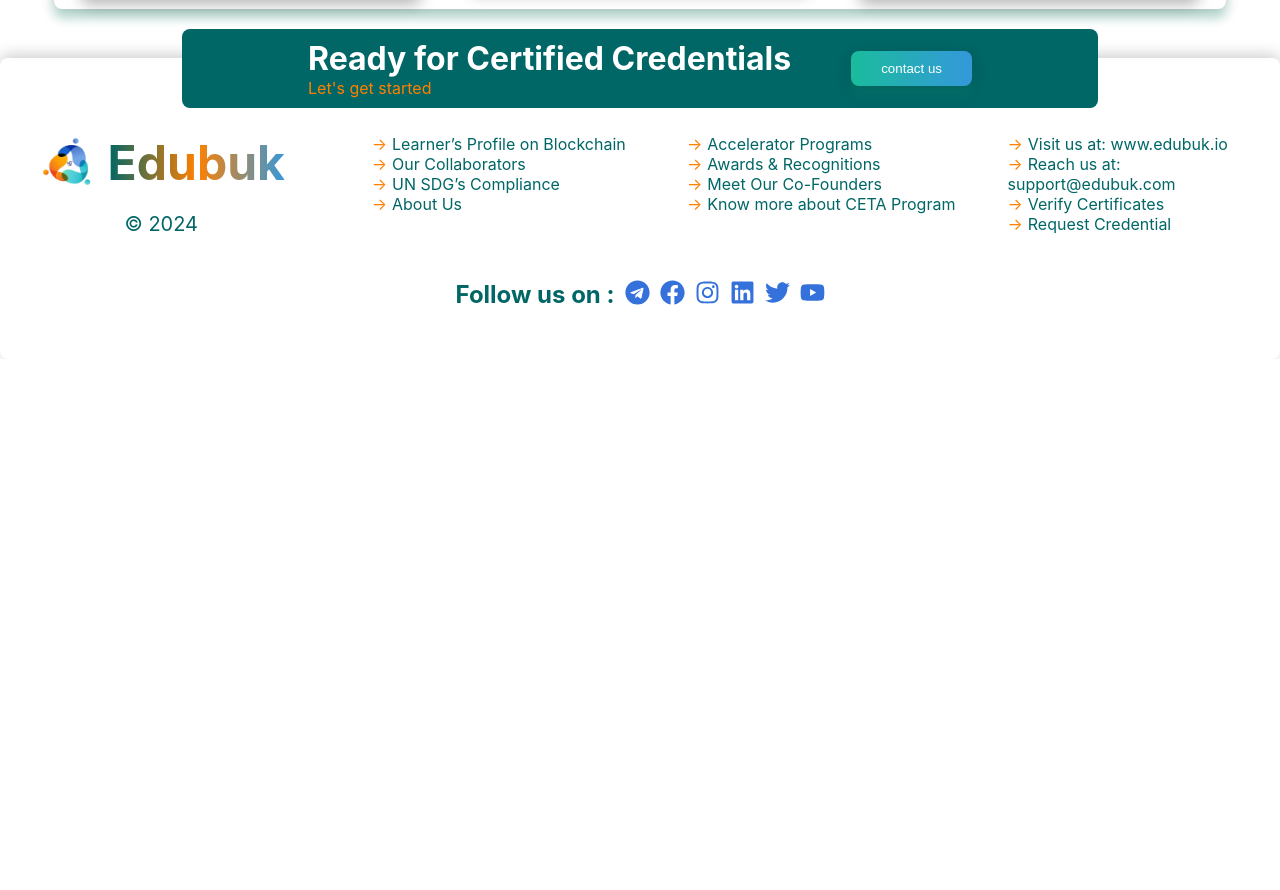
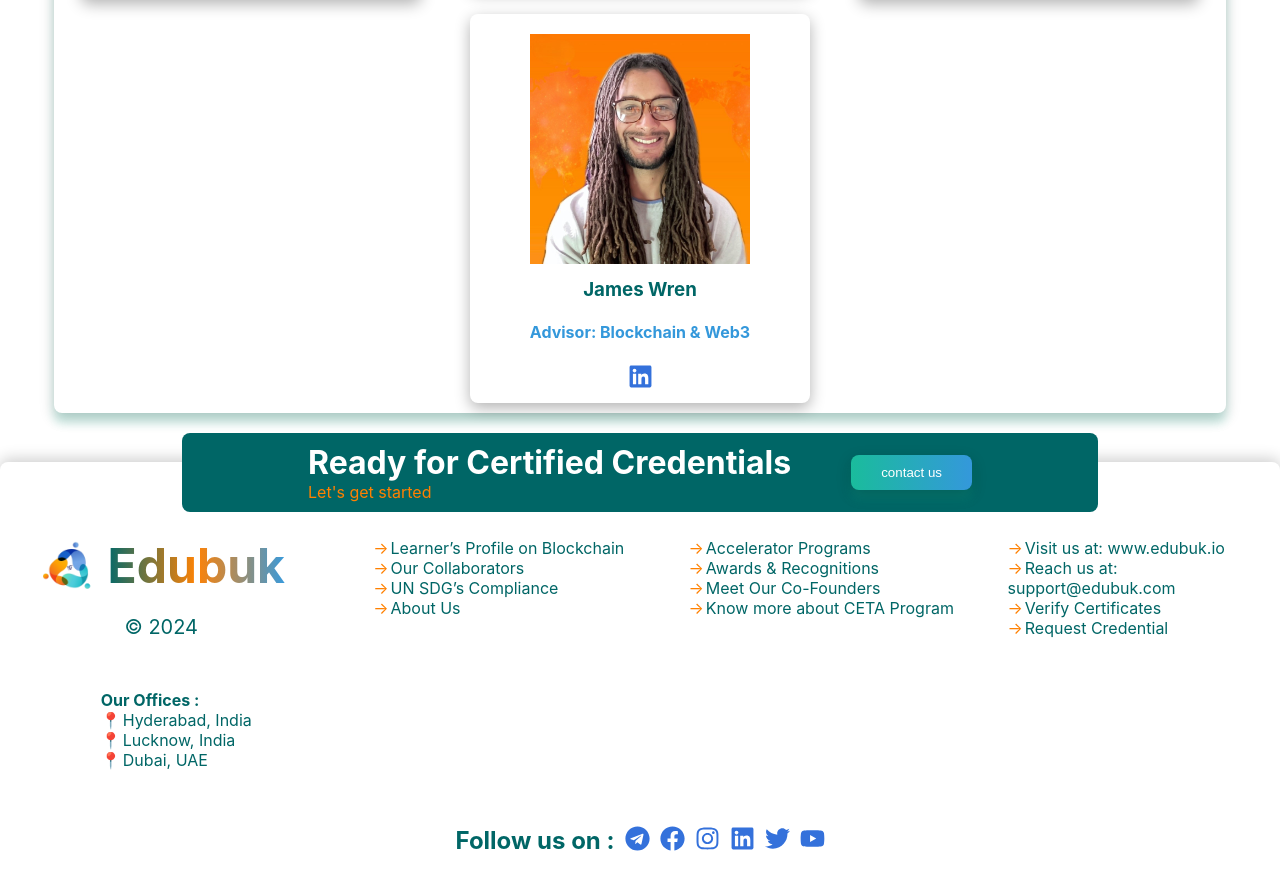
Before and after one commit to edubuk/Lisk, a React (Create React App) app: page /about in a window 1280 px wide. Shown: the part 2178-3068 px from the top of the page. Before the commit the page ends 2537 px from the top, so only its background shows below. Built offline with nearby package versions, Linux system fonts and the light colour scheme; no server answers.

Commit message:
office location added

```diff
--- a/src/Components/About/About.jsx
+++ b/src/Components/About/About.jsx
@@ -7,6 +7,7 @@ import team4 from '../../assets/Team/team4.JPG'
 import advisor1 from '../../assets/Advisor/advisor1.jpg'
 import advisor2 from '../../assets/Advisor/advisor2.jpg'
 import advisor3 from '../../assets/Advisor/advisor3.jpg'
+import advisor4 from '../../assets/Advisor/advisor4.jpeg'
 import { FaLinkedin, FaTelegram } from 'react-icons/fa6'
 import { MdOutlineMail } from "react-icons/md";
 import Footer from '../Footer/Footer'
@@ -77,6 +78,13 @@ const About = () => {
       name:"Dr. Sindhu Bhaskar",
       tag: "Co-Founder, EST Global,Forbes Council Member",
       linkedInLink:"https://www.linkedin.com/in/dr-sindhu-bhaskar-55a84568/",
+    },
+    {
+      id:4,
+      imgSrc:advisor4,
+      name:"James Wren",
+      tag: "Advisor: Blockchain & Web3",
+      linkedInLink:"https://www.linkedin.com/in/james-wren-15b8b759/",
     }
   ]
   return (
--- a/src/Components/Footer/Footer.jsx
+++ b/src/Components/Footer/Footer.jsx
@@ -48,7 +48,16 @@ const Footer = () => {
       <li><Link to='/finder'>Request Credential</Link></li>
     </ul>
     </div>
+    <div className='office-col'>
+    <ul>
+      <li><strong>Our Offices : </strong></li>
+      <li>Hyderabad, India</li>
+      <li>Lucknow, India</li>
+      <li>Dubai, UAE</li>
+    </ul>
     </div>
+    </div>
+    <div className='columns'>
     <div className='social-icon'>
       <h2>Follow us on :</h2>
       <a href='https://t.me/edubukofficial' target='_blank' rel='noreferrer'><FaTelegram id='icon'/></a>
@@ -58,6 +67,13 @@ const Footer = () => {
       <a href='https://x.com/edubuktrust' target='_blank' rel="noreferrer"><FaTwitter id='icon'/></a>
       <a href='https://www.youtube.com/channel/UC4g4MH4F_JTbd1tqNS5pq1g/videos' target='_blank' rel="noreferrer"><FaYoutube id='icon'/></a>
     </div>
+    {/* <div>
+      <h2>Our Office :</h2>
+      <h3>Hyderabad,Telangana</h3>
+      <h3>Lucknow, Uttar Pradesh</h3>
+      <h3>Dubai, UAE</h3>
+    </div> */}
+    </div>
     </div>
     </div>
   );
--- a/src/Components/Footer/footer.css
+++ b/src/Components/Footer/footer.css
@@ -120,18 +120,19 @@
     color: #006666;
   }
 
-  .columns
+  .columns,.office-col
   {
     display: flex;
     flex-direction: column;
     align-items: center;
     justify-content: flex-start;
     margin-top: 10px;
-    column-gap: 5px;
+    column-gap: 3px;
   }
 
-  .columns ul {
+  .columns ul,.office-col ul {
     list-style: none;
+    color: #006666;
   }
 
   .columns ul li>a
@@ -142,9 +143,18 @@
   .columns ul li::before
   {
     content: "→";
-    margin-right: 5px;
+    margin-right: 2px;
     color: #ff8000;
   }
+
+
+  .office-col ul li:not(:first-child)::before
+  {
+    content: "📍";
+    margin-right: 2px;
+    color: #ff8000;
+  }
+
 
   .social-icon
   {
```
Also changed, not shown: src/assets/Advisor/advisor4.jpeg (added).
